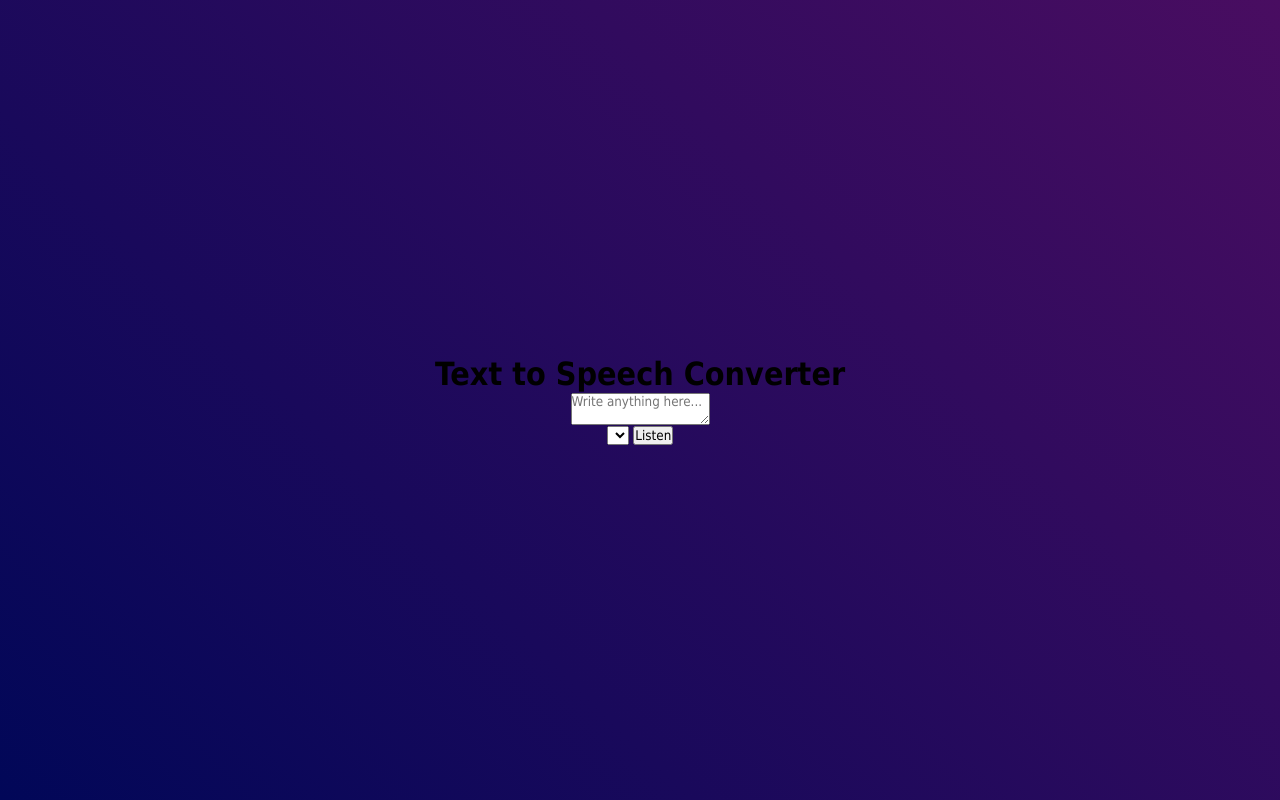
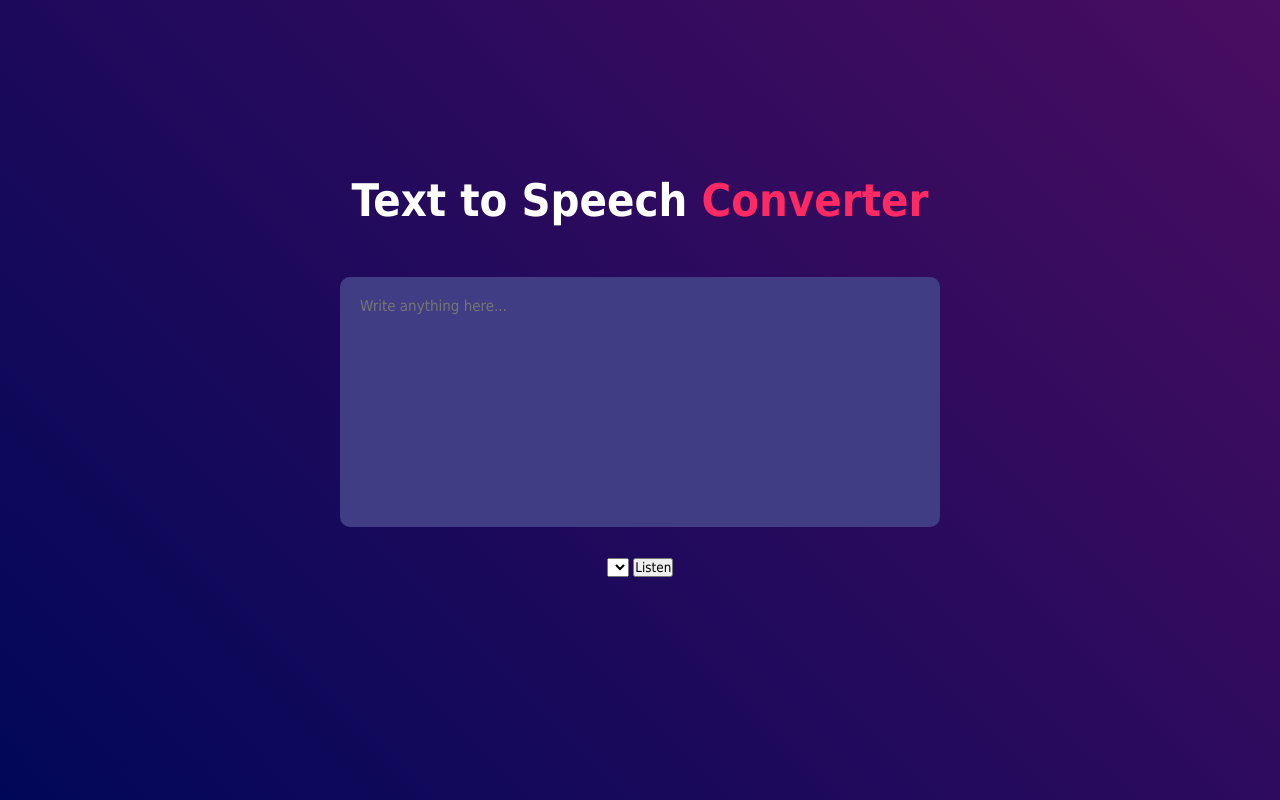
Before and after one commit to faithcoder/textToVoiceConverter, a plain HTML site: page index.html in a window 1280 px wide. Drawn offline with Linux system fonts and the light colour scheme.

Commit message:
css added

```diff
--- a/index.html
+++ b/index.html
@@ -8,7 +8,7 @@
   </head>
   <body>
     <div class="hero">
-      <h1>Text to Speech Converter</h1>
+      <h1>Text to Speech <span>Converter</span></h1>
       <textarea placeholder="Write anything here..."></textarea>
       <div class="row">
         <select name="" id=""></select>
--- a/style.css
+++ b/style.css
@@ -13,4 +13,29 @@
   align-items: center;
   justify-content: center;
   flex-direction: column;
+  color: #fff;
 }
+
+.hero h1 {
+  font-size: 45px;
+  font-weight: 500px;
+  margin-top: -50px;
+  margin-bottom: 50px;
+}
+.hero h1 span {
+  color: #ff2963;
+}
+
+textarea {
+  width: 600px;
+  height: 250px;
+  background-color: #403d84;
+  color: #fff;
+  font-size: 15px;
+  border: 0;
+  outline: 0;
+  padding: 20px;
+  border-radius: 10px;
+  resize: none;
+  margin-bottom: 30px;
+}
```
